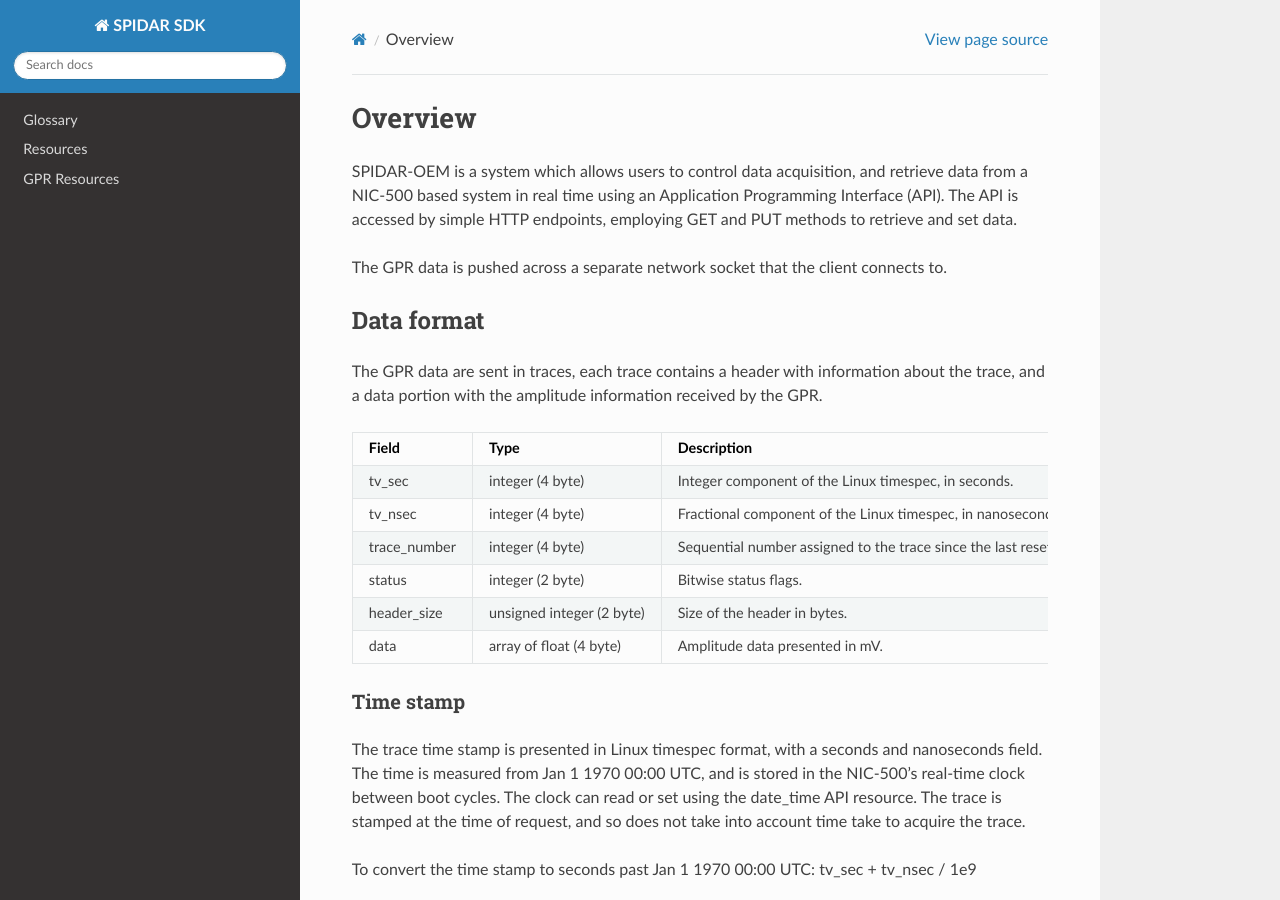
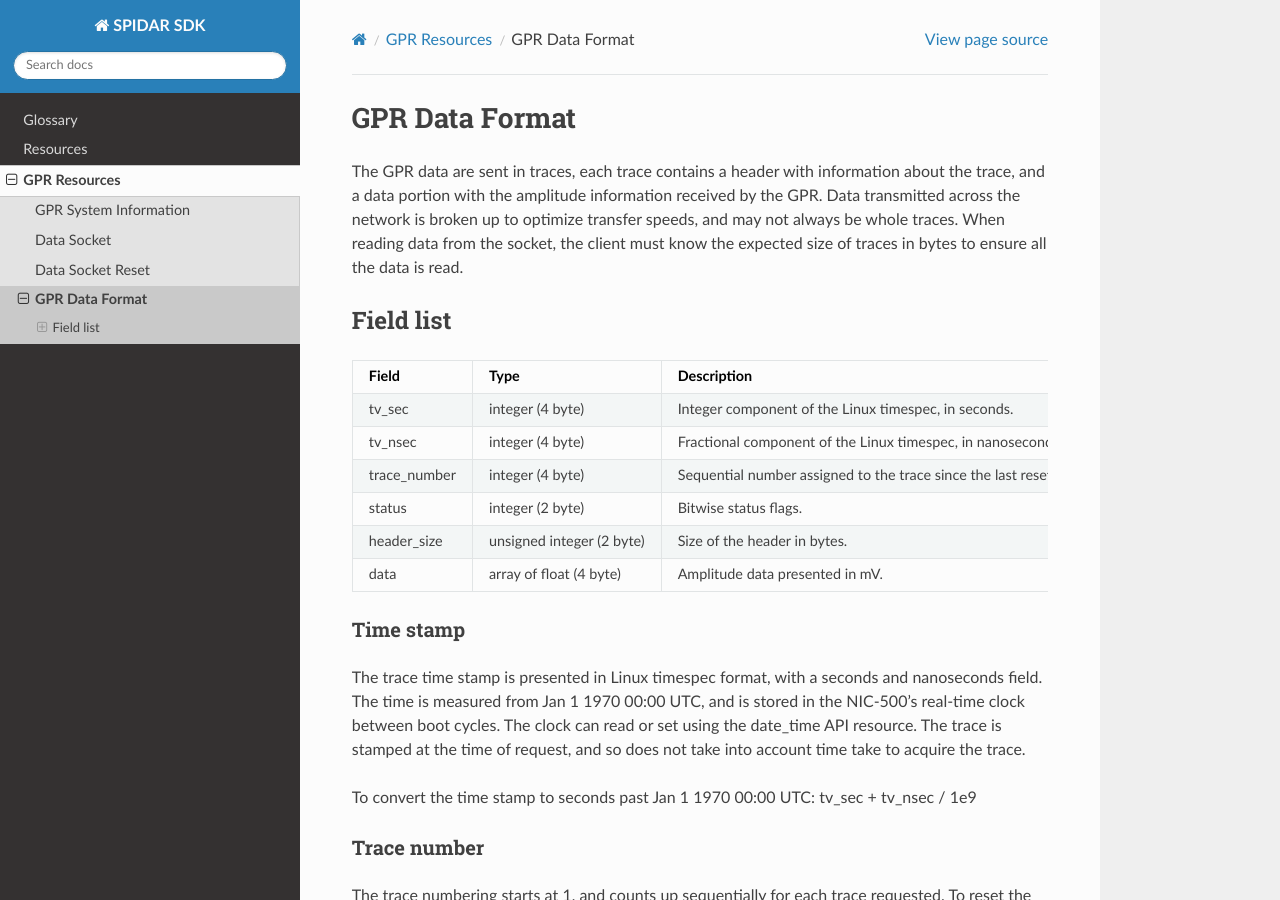
Before and after one commit to SensoftInc/spidar-sdk, a Sphinx documentation site: the page built from docs/gpr_data_format.rst, in a window 1280 px wide and 900 px high. Built offline with Sphinx 7.4.7 and the Read the Docs theme 2.0.0, drawn with Linux system fonts in a browser that asks for light colours.

Commit message:
Separated data format from the overview doc and linked from the gpr resource doc.

```diff
--- a/docs/gpr.rst
+++ b/docs/gpr.rst
@@ -1,7 +1,8 @@
+#############
 GPR Resources
 #############
 
-This resource retrieves a list of available resources from the NIC.
+This resource retrieves a list of available resources from the GPR.
 
 .. list-table::
    :widths: 25 75
@@ -10,10 +11,13 @@ This resource retrieves a list of available resources from the NIC.
    * - Resource
      - api/nic/gpr
    * - Returns
-     - List of sub resources
+     - List of resources associated with the GPR
+
 
 .. toctree::
+   :maxdepth: 1
 
    gpr_system_info
    data_socket
    data_socket_reset
+   gpr_data_format
--- a/docs/overview.rst
+++ b/docs/gpr_data_format.rst
@@ -1,17 +1,14 @@
-Overview
-########
-
-SPIDAR-OEM is a system which allows users to control data acquisition, and retrieve data from a NIC-500 based system
-in real time using an Application Programming Interface (API). The API is accessed by simple HTTP endpoints,
-employing GET and PUT methods to retrieve and set data.
-
-The GPR data is pushed across a separate network socket that the client connects to.
-
-Data format
-===========
+***************
+GPR Data Format
+***************
 
 The GPR data are sent in traces, each trace contains a header with information about the trace, and a data portion
-with the amplitude information received by the GPR.
+with the amplitude information received by the GPR. Data transmitted across the network is broken up to optimize
+transfer speeds, and may not always be whole traces. When reading data from the socket, the client must know the
+expected size of traces in bytes to ensure all the data is read.
+
+Field list
+==========
 
 .. list-table::
    :widths: 20 30 60
```
